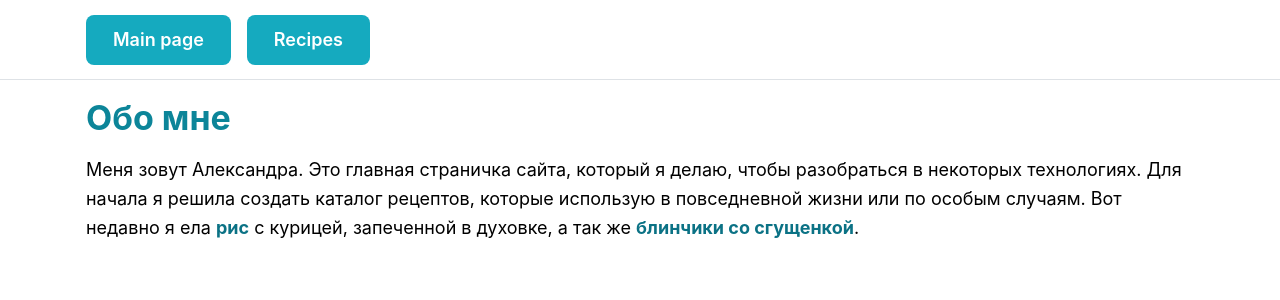
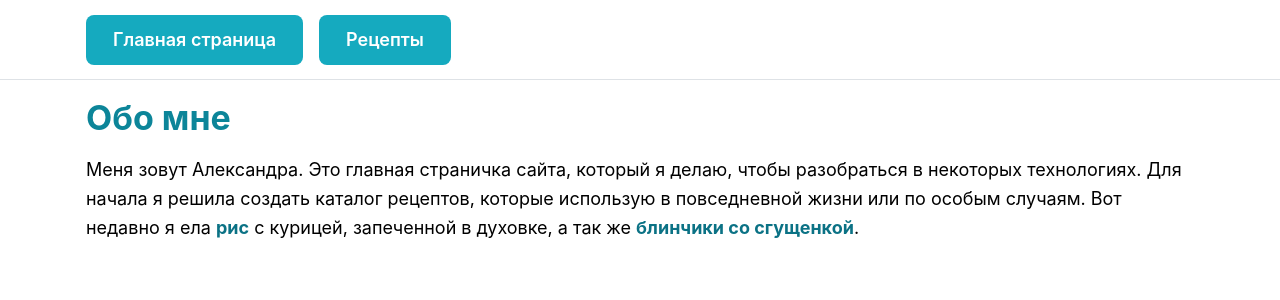
Before and after one commit to erised-ice/me-project, a React (Vite) app: page / in a window 1280 px wide. Shown: the top 300 px of the page. Built offline with nearby package versions, Linux system fonts and the light colour scheme; no server answers.

Commit message:
Перевела ссылки хедера

```diff
--- a/src/shared/components/Layout/components/Header/Header.tsx
+++ b/src/shared/components/Layout/components/Header/Header.tsx
@@ -12,10 +12,10 @@ export const Header = () => {
       <Container size="lg" px="md" h="100%">
         <Group h="100%">
           <Button variant="filled" color="cyan" size="lg" radius="md">
-            <Link to={ROUTE.HOME}>Main page</Link>
+            <Link to={ROUTE.HOME}>Главная страница</Link>
           </Button>
           <Button variant="filled" color="cyan" size="lg" radius="md">
-            <Link to={ROUTE.RECIPES}>Recipes</Link>
+            <Link to={ROUTE.RECIPES}>Рецепты</Link>
           </Button>
         </Group>
       </Container>
```
